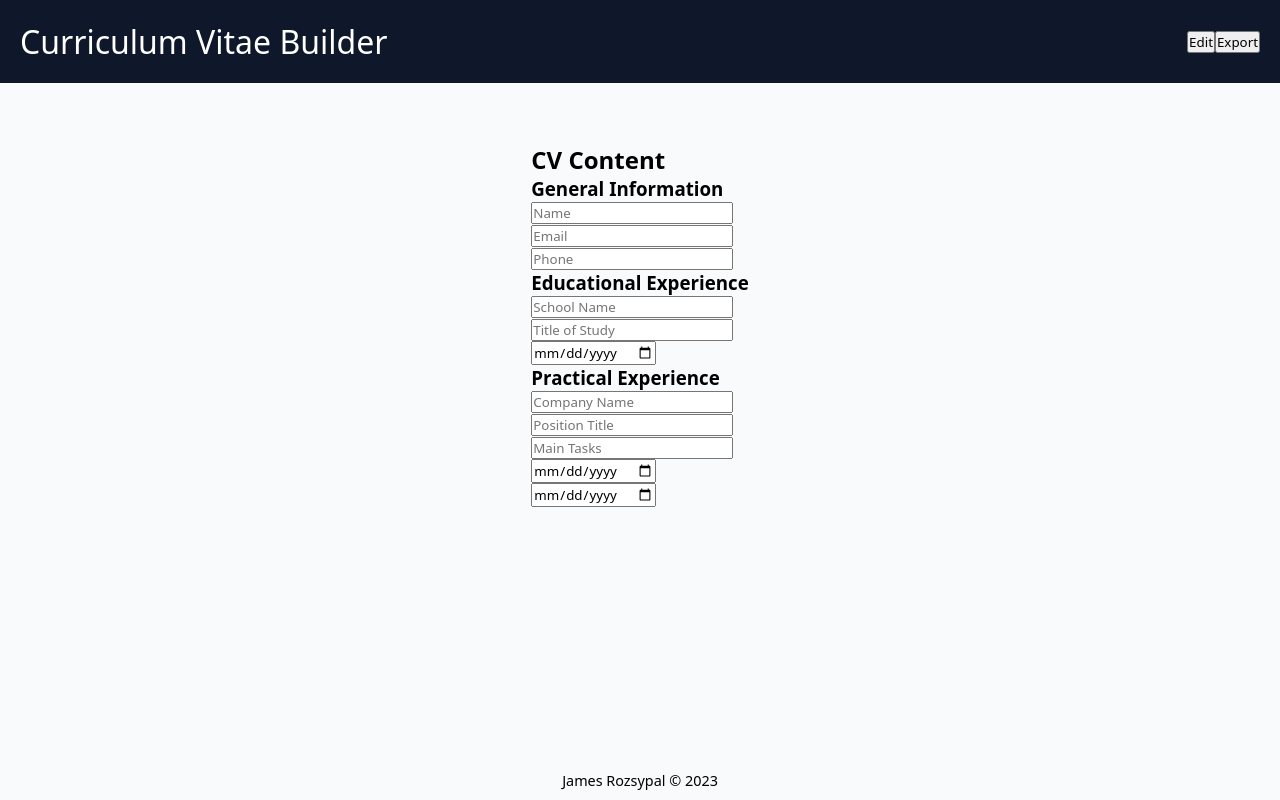
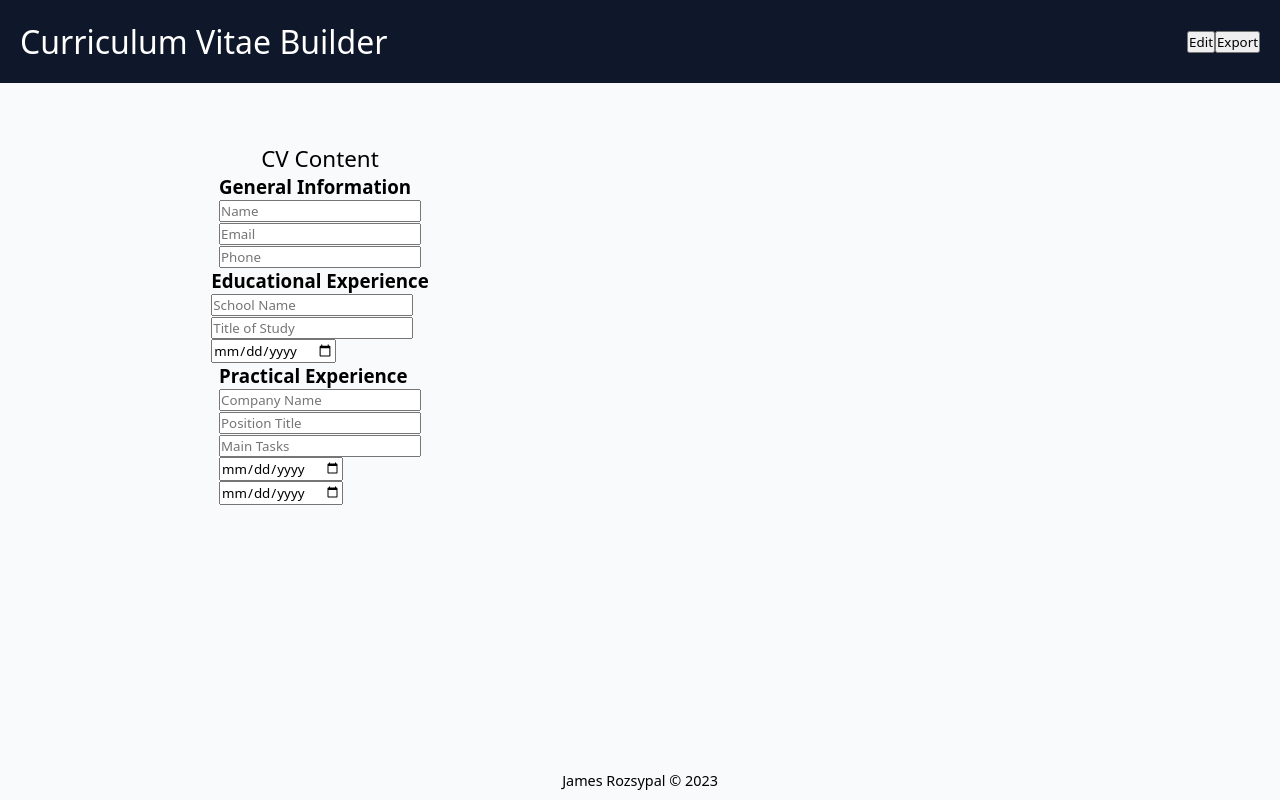
Before and after one commit to James-Rozy/cv-project, a React (Create React App) app: page / in a window 1280 px wide. Built offline with nearby package versions, Linux system fonts and the light colour scheme.

Commit message:
Split the page into two columns

```diff
--- a/src/components/CVContent.jsx
+++ b/src/components/CVContent.jsx
@@ -11,12 +11,19 @@ class CVContent extends Component {
   render() {
     return (
       <main className='container'>
-        <div className='content'>
+        <div
+          id='input-content'
+          className='content'
+        >
           <h2 className='cv-header'>CV Content</h2>
           <CVGeneral />
           <CVEducation />
           <CVPractical />
         </div>
+        <div
+          id='preview-content'
+          className='content'
+        ></div>
       </main>
     );
   }
--- a/src/styles/css/style.css
+++ b/src/styles/css/style.css
@@ -1 +1 @@
-.page-header{min-height:64px;padding:20px;display:flex;justify-content:space-between;align-items:center;background-color:var(--clr-primary-darker)}.page-header h1{font-size:2rem;font-weight:300;color:#fff}.container{height:100%;margin-top:60px;display:flex;flex-direction:column;justify-content:center;align-items:center}.page-footer{position:fixed;bottom:0;width:100%;min-height:40px;padding:10px;display:flex;justify-content:center;align-items:center}.page-footer p{font-size:.9rem;font-weight:100;color:#000}:root{--clr-primary-light:#cbd5e1;--clr-primary-main:#64748b;--clr-primary-dark:#334155;--clr-primary-darker:#0f172a;--clr-secondary-light:#93c5fd;--clr-secondary-main:#3b82f6;--clr-secondary-dark:#1d4ed8;--clr-secondary-darker:#1e3a8a;--clr-tertiary-light:#fda4af;--clr-tertiary-main:#f43f5e;--clr-tertiary-dark:#be123c;--clr-tertiary-darker:#881337;--clr-neutral-lighter:#f9fafb;--clr-neutral-light:#d1d5db;--clr-neutral-main:#6b7280;--clr-neutral-dark:#374151;--clr-neutral-darker:#111827}*,*::before,*::after{margin:0;padding:0;box-sizing:border-box;font-family:system-ui,-apple-system,BlinkMacSystemFont,"Segoe UI",Roboto,Oxygen,Ubuntu,Cantarell,"Open Sans","Helvetica Neue",sans-serif}html,body{height:100%;background-color:var(--clr-neutral-lighter)}/*# sourceMappingURL=style.css.map */
+.page-header{min-height:64px;padding:20px;display:flex;justify-content:space-between;align-items:center;background-color:var(--clr-primary-darker)}.page-header h1{font-size:2rem;font-weight:100;color:#fff}.container{height:100%;margin-top:60px;display:flex}.content{display:flex;flex-direction:column;justify-content:center;align-items:center}.content h2{font-size:1.4rem;font-weight:300;color:#000}#input-content{flex-basis:50%}#preview-content{flex-basis:50%}.page-footer{position:fixed;bottom:0;width:100%;min-height:40px;padding:10px;display:flex;justify-content:center;align-items:center}.page-footer p{font-size:.9rem;font-weight:100;color:#000}:root{--clr-primary-light:#cbd5e1;--clr-primary-main:#64748b;--clr-primary-dark:#334155;--clr-primary-darker:#0f172a;--clr-secondary-light:#93c5fd;--clr-secondary-main:#3b82f6;--clr-secondary-dark:#1d4ed8;--clr-secondary-darker:#1e3a8a;--clr-tertiary-light:#fda4af;--clr-tertiary-main:#f43f5e;--clr-tertiary-dark:#be123c;--clr-tertiary-darker:#881337;--clr-neutral-lighter:#f9fafb;--clr-neutral-light:#d1d5db;--clr-neutral-main:#6b7280;--clr-neutral-dark:#374151;--clr-neutral-darker:#111827}*,*::before,*::after{margin:0;padding:0;box-sizing:border-box;font-family:system-ui,-apple-system,BlinkMacSystemFont,"Segoe UI",Roboto,Oxygen,Ubuntu,Cantarell,"Open Sans","Helvetica Neue",sans-serif}html,body{height:100%;background-color:var(--clr-neutral-lighter)}/*# sourceMappingURL=style.css.map */
--- a/src/styles/scss/_main.scss
+++ b/src/styles/scss/_main.scss
@@ -2,10 +2,25 @@
   height: 100%;
   margin-top: 60px;
   display: flex;
+}
+
+.content {
+  display: flex;
   flex-direction: column;
   justify-content: center;
   align-items: center;
+
+  h2 {
+    font-size: 1.4rem;
+    font-weight: 300;
+    color: #000;
+  }
 }
 
-.content {
+#input-content {
+  flex-basis: 50%;
 }
+
+#preview-content {
+  flex-basis: 50%;
+}
```
Also changed, not shown: 1 other file (tests, documents, lock files or other folders).
